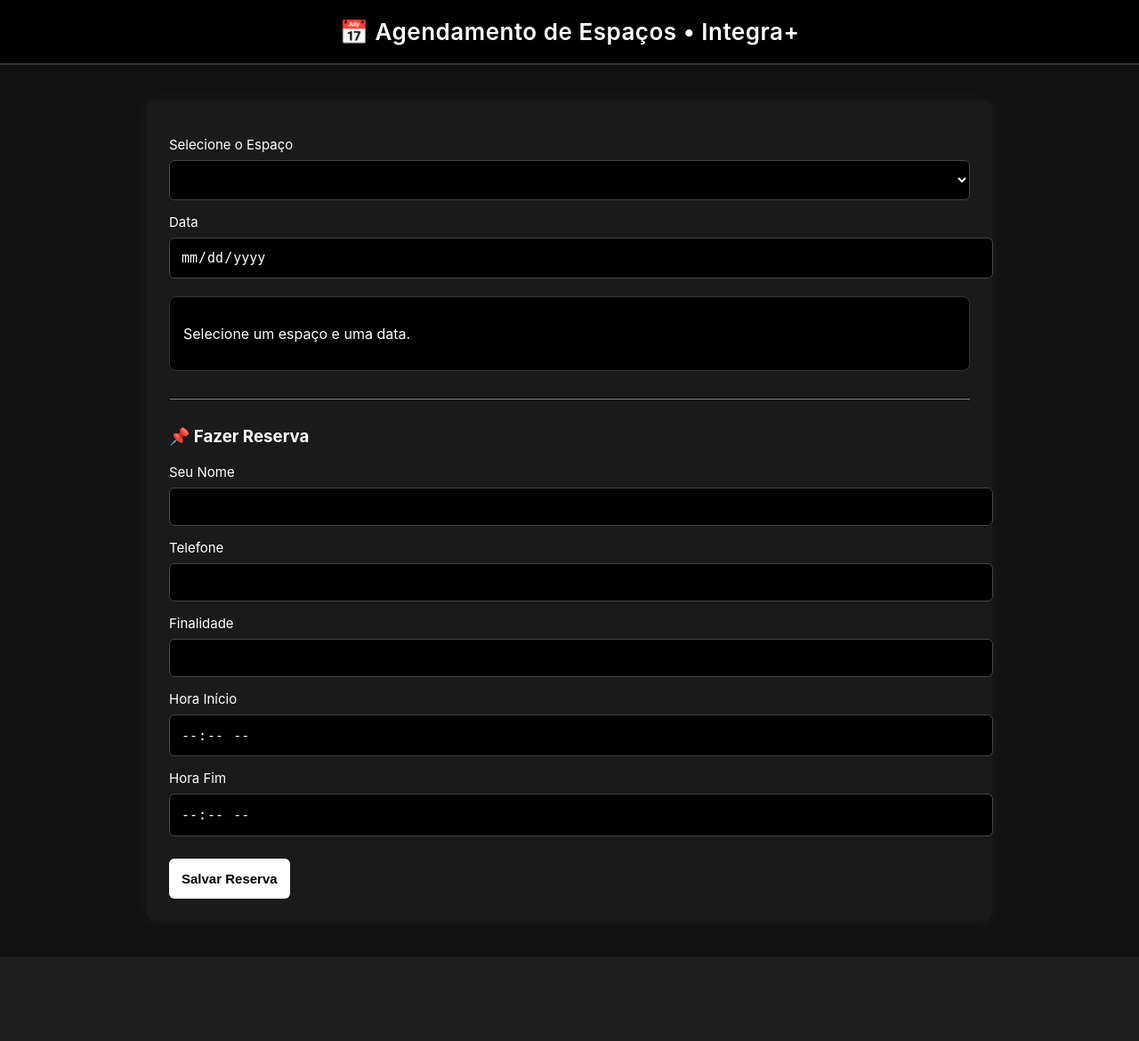
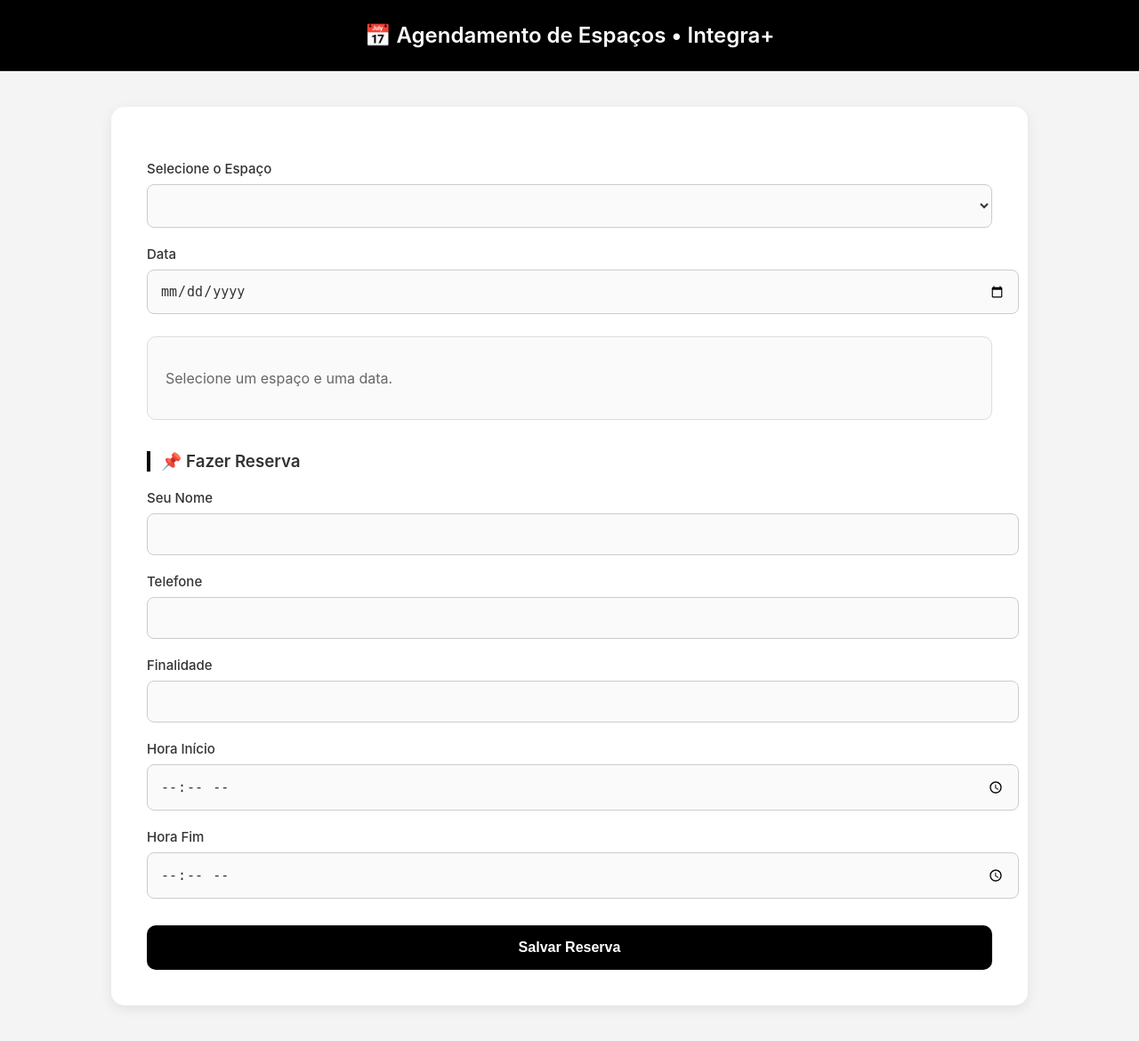
Before and after one commit to WilsonNous/nous_crm_church_v1, a Flask app: page /agendar in a window 1280 px wide. Shown: the whole page at 89% size. Before the commit the page ends 1075 px from the top, so only its background shows below. Run offline with Flask 3, Linux system fonts and the light colour scheme; data that the repository does not hold is empty.

Commit message:
Update agendar_espacos.html

```diff
--- a/templates/agendar_espacos.html
+++ b/templates/agendar_espacos.html
@@ -8,79 +8,118 @@
     body {
         margin: 0;
         font-family: "Inter", sans-serif;
-        background: #111;
-        color: #fff;
+        background: #f4f4f4;
+        color: #333;
     }
+
+    /* Cabeçalho Preto Minimalista */
     header {
         background: #000;
-        padding: 20px;
+        padding: 25px 10px;
         text-align: center;
-        border-bottom: 2px solid #333;
+        border-bottom: 1px solid #222;
     }
+
     header h1 {
         margin: 0;
-        font-size: 26px;
+        font-size: 24px;
+        color: #fff;
         font-weight: 600;
-        letter-spacing: .5px;
     }
+
+    /* Conteúdo Branco Centralizado */
     .container {
-        max-width: 900px;
+        max-width: 950px;
         margin: 40px auto;
-        background: #1a1a1a;
-        padding: 25px;
-        border-radius: 10px;
-        box-shadow: 0 0 20px rgba(255,255,255,.05);
+        background: #fff;
+        padding: 40px;
+        border-radius: 15px;
+        box-shadow: 0 4px 14px rgba(0,0,0,0.08);
     }
+
+    h3 {
+        margin-top: 35px;
+        padding-left: 12px;
+        border-left: 4px solid #000;
+        font-weight: 600;
+    }
+
     label {
         font-size: 15px;
-        margin-top: 15px;
+        margin-top: 20px;
         display: block;
+        font-weight: 500;
     }
+
     select, input, textarea {
         width: 100%;
-        padding: 12px;
+        padding: 14px;
         margin-top: 8px;
-        border: 1px solid #444;
+        border: 1px solid #ccc;
+        background: #fafafa;
+        color: #333;
+        border-radius: 8px;
+        font-size: 15px;
+    }
+
+    select:focus, input:focus {
+        outline: none;
+        border-color: #888;
+        background: #fff;
+    }
+
+    button {
+        margin-top: 30px;
+        padding: 16px;
+        width: 100%;
         background: #000;
         color: #fff;
+        border: none;
+        border-radius: 10px;
+        font-weight: 600;
+        cursor: pointer;
+        font-size: 16px;
+        transition: 0.2s;
+    }
+
+    button:hover {
+        background: #333;
+    }
+
+    /* Lista de Horários */
+    .lista-horarios {
+        margin-top: 25px;
+        padding: 20px;
+        background: #fafafa;
+        border-radius: 10px;
+        border: 1px solid #ddd;
+    }
+
+    .ocupado {
+        background: #ffe5e5;
+        padding: 12px;
         border-radius: 6px;
-        font-size: 15px;
+        margin-bottom: 10px;
+        border: 1px solid #ffb3b3;
+        color: #a33;
     }
-    button {
-        margin-top: 25px;
-        padding: 14px;
-        background: #fff;
-        color: #000;
-        border: none;
+
+    .ocupado strong {
+        color: #900;
+    }
+
+    .livre {
+        background: #e6f5ff;
+        padding: 12px;
         border-radius: 6px;
-        font-weight: bold;
+        margin-bottom: 10px;
+        border: 1px solid #99dbff;
+        color: #055;
         cursor: pointer;
-        font-size: 15px;
     }
-    button:hover {
-        background: #ddd;
-    }
-    .lista-horarios {
-        margin-top: 20px;
-        padding: 15px;
-        background: #000;
-        border-radius: 8px;
-        border: 1px solid #333;
-    }
-    .ocupado {
-        background: #300;
-        padding: 8px;
-        border-radius: 4px;
-        margin-bottom: 8px;
-        border: 1px solid #600;
-    }
-    .livre {
-        background: #033;
-        padding: 8px;
-        border-radius: 4px;
-        margin-bottom: 8px;
-        border: 1px solid #066;
-        cursor: pointer;
+
+    .livre:hover {
+        background: #d9efff;
     }
 </style>
 
@@ -100,10 +139,8 @@
     <input type="date" id="dataInput" onchange="carregarAgenda()">
 
     <div id="horariosArea" class="lista-horarios">
-        <p>Selecione um espaço e uma data.</p>
+        <p style="color:#666;">Selecione um espaço e uma data.</p>
     </div>
-
-    <hr style="margin: 30px 0; border-color:#333;">
 
     <h3>📌 Fazer Reserva</h3>
 
@@ -152,7 +189,7 @@ async function carregarAgenda() {
     area.innerHTML = "";
 
     if (dados.reservas.length === 0) {
-        area.innerHTML = "<p style='color:#ccc;'>Nenhuma reserva para esta data.</p>";
+        area.innerHTML = "<p style='color:#666;'>Nenhuma reserva para esta data.</p>";
         return;
     }
 
```
